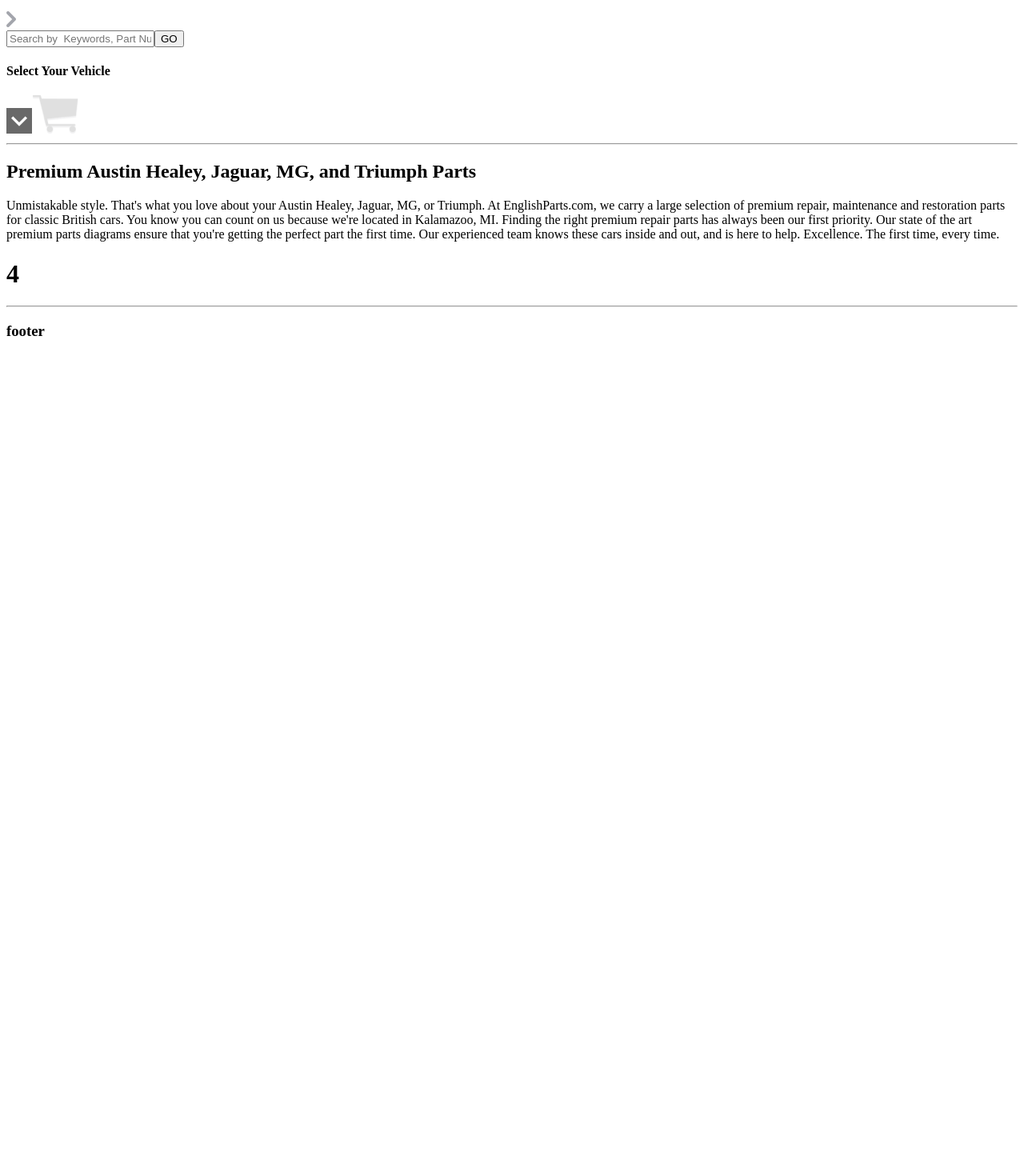
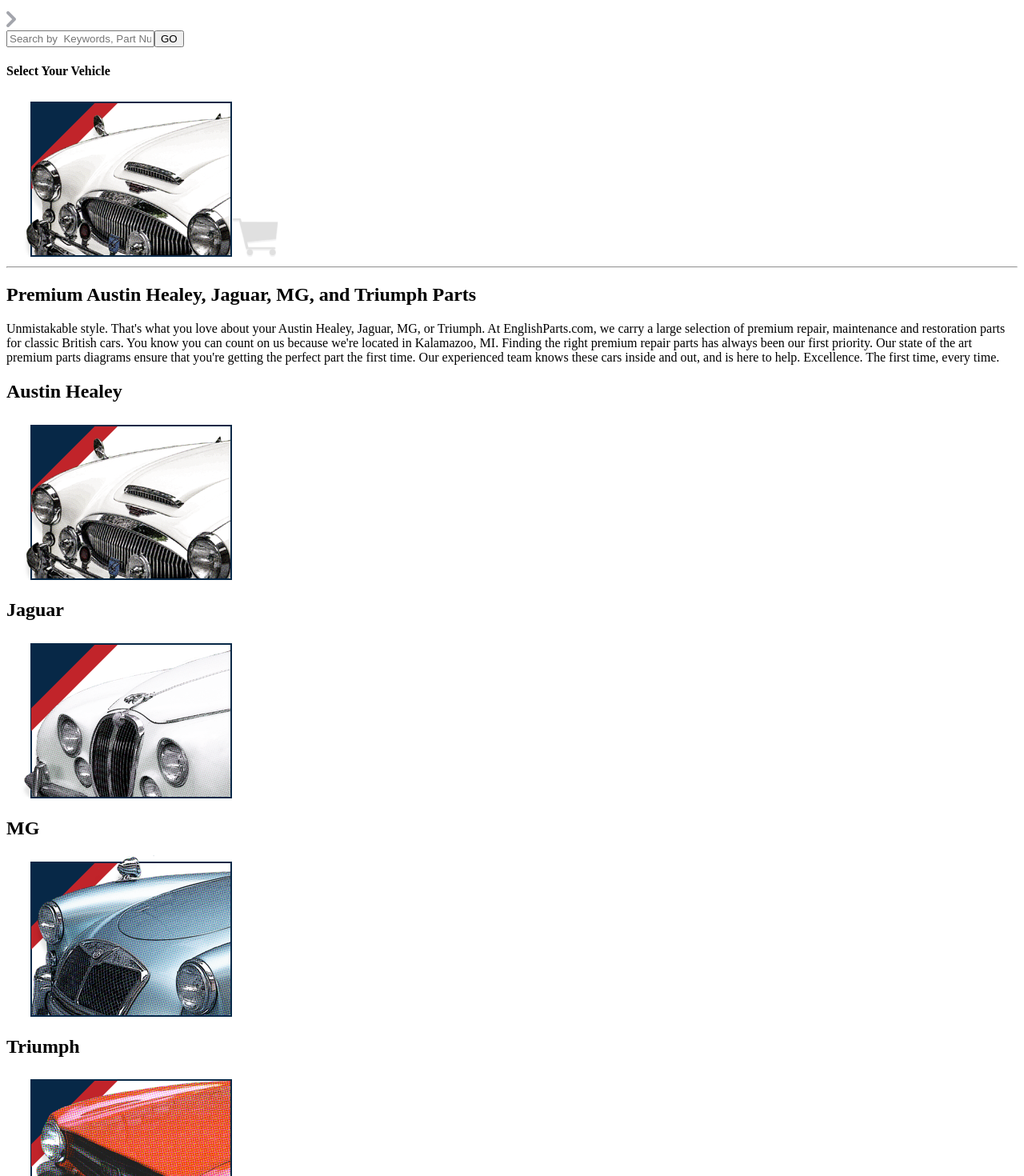
Before and after one commit to PeteSeeling/Simple-Part-Test, a React app: page / in a window 1280 px wide. Shown: the part 360-1830 px from the top of the page at 80% size. Before the commit the page ends 804 px from the top, so only its background shows below. Built offline with nearby package versions, Linux system fonts and the light colour scheme.

Commit message:
img path changed. Car makes detail displaying

```diff
--- a/src/CarMakesData.jsx
+++ b/src/CarMakesData.jsx
@@ -3,18 +3,18 @@
 export const carBrands =[
     {
         brand: 'Austin Healey',
-        image: '../../assets/images/parts/tiles/austin-healey.png'
+        image_url: './images/parts/tiles/austin-healey.png'
     },
     {
         brand: 'Jaguar',
-        image:'../../assets/images/parts/tiles/jaguar.png'
+        image_url:'./images/parts/tiles/jaguar.png'
     },
     {
         brand: 'MG',
-        image: '../../assets/images/parts/tiles/mg.png'
+        image_url: './images/parts/tiles/mg.png'
     },
     {
         brand: 'Triumph',
-        image: '../../assets/images/parts/tiles/triumph.png'
+        image_url: './images/parts/tiles/triumph.png'
     },
 ]
--- a/src/components/CarMakes/CarMakesDetail.jsx
+++ b/src/components/CarMakes/CarMakesDetail.jsx
@@ -5,7 +5,14 @@ export default function CarMakesDetail(){
     return(
         <>
         <div>
-            <h1>4</h1>
+         {carBrands.map((make, i) => {
+             return(
+                 <div key={i}>
+                     <h2>{make.brand}</h2>
+                     <img src={make.image_url} />
+                     </div>
+             )
+         })}
         </div>
 
         </>
--- a/src/views/Header/Header.jsx
+++ b/src/views/Header/Header.jsx
@@ -36,7 +36,7 @@ export default function Header(){
                 </input>
                 <button>GO</button>
                 <h4>Select Your Vehicle</h4>
-                <img src={require('../../../public/images/icons/arrow-box.png')} />
+                <img src={require('../../../public/images/parts/tiles/austin-healey.png')} />
                 <img src={require('../../../public/images/icons/cart-empty.png')} />
             </span>
         </section>
```
